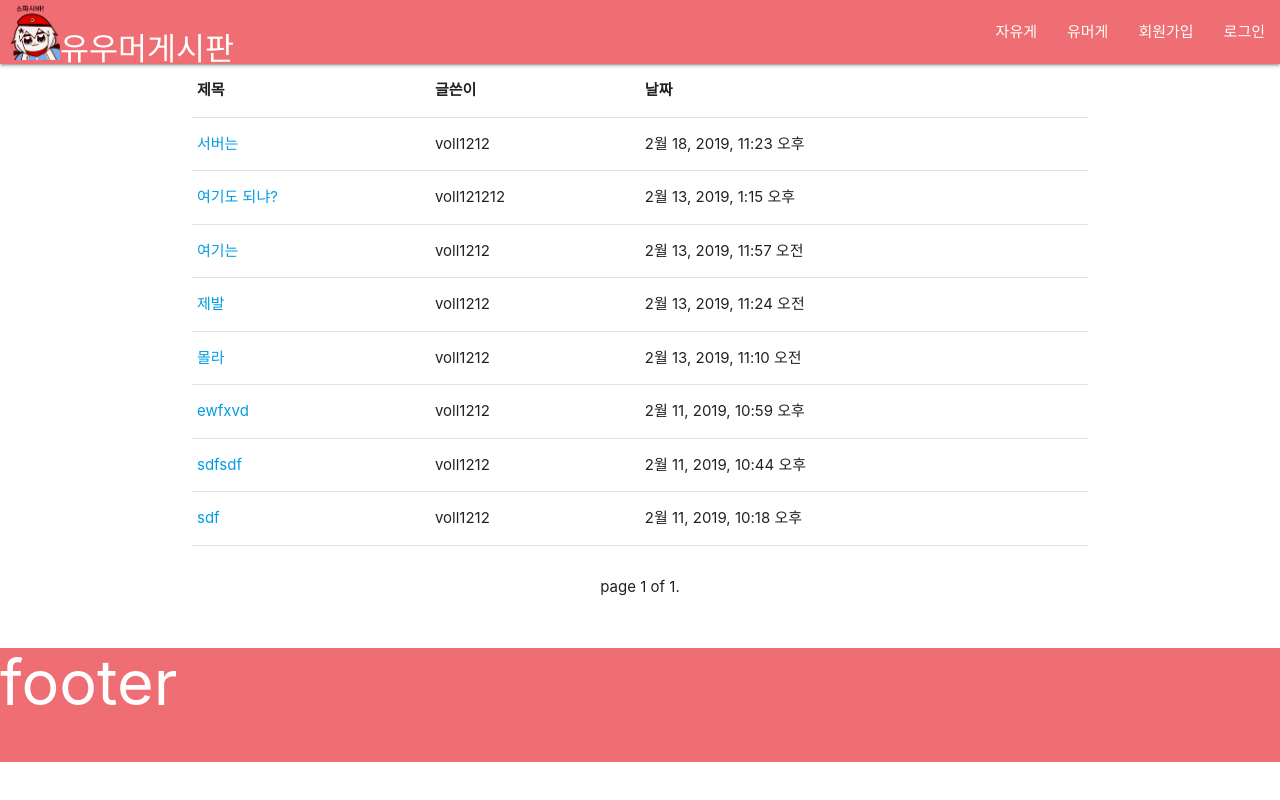
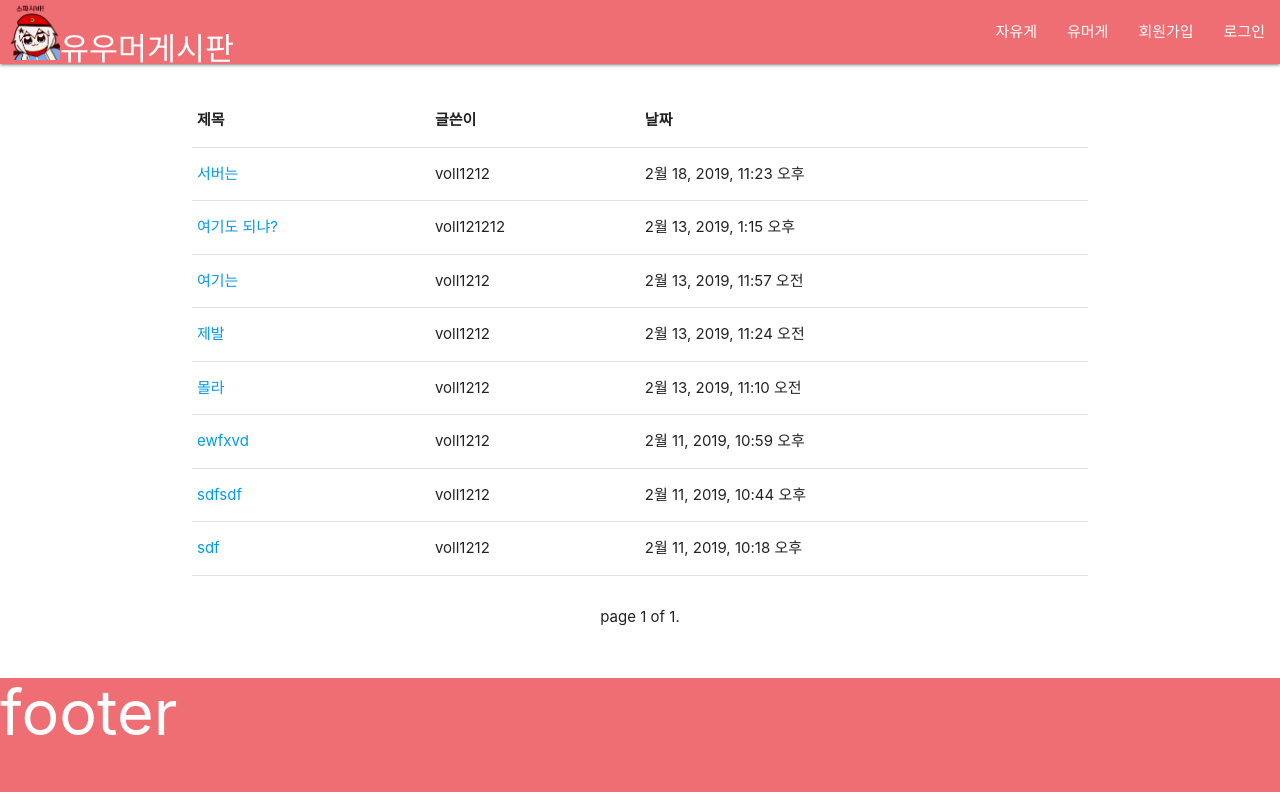
Before and after one commit to valborgs/huumorge, a Django app: page /freeboard in a window 1280 px wide. Run offline with Django 3.2, Linux system fonts and the light colour scheme; data comes from the database, SQL or seed files in the repository.

Commit message:
board margin

```diff
--- a/humorge/templates/humorge/freeboard.html
+++ b/humorge/templates/humorge/freeboard.html
@@ -2,7 +2,7 @@
 
 {% block main %}
 <div class="container">
-  <table class="highlight" style="padding-top:30px">
+  <table class="highlight" style="margin-top:30px">
     <thead>
       <tr>
         <th>제목</th>
--- a/humorge/templates/humorge/humorboard.html
+++ b/humorge/templates/humorge/humorboard.html
@@ -2,7 +2,7 @@
 
 {% block main %}
 <div class="container">
-  <table class="highlight" style="padding-top:30px">
+  <table class="highlight" style="margin-top:30px">
     <thead>
       <tr>
         <th>제목</th>
```
